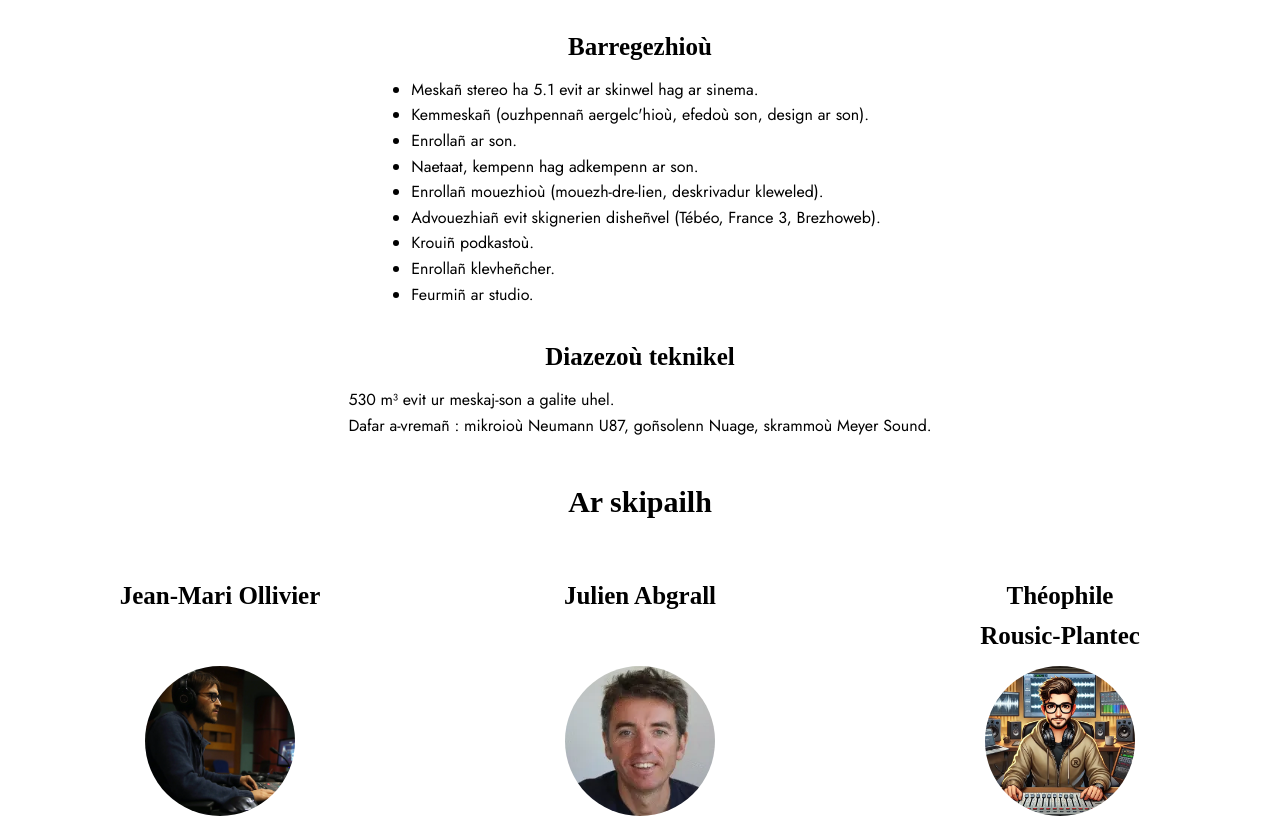
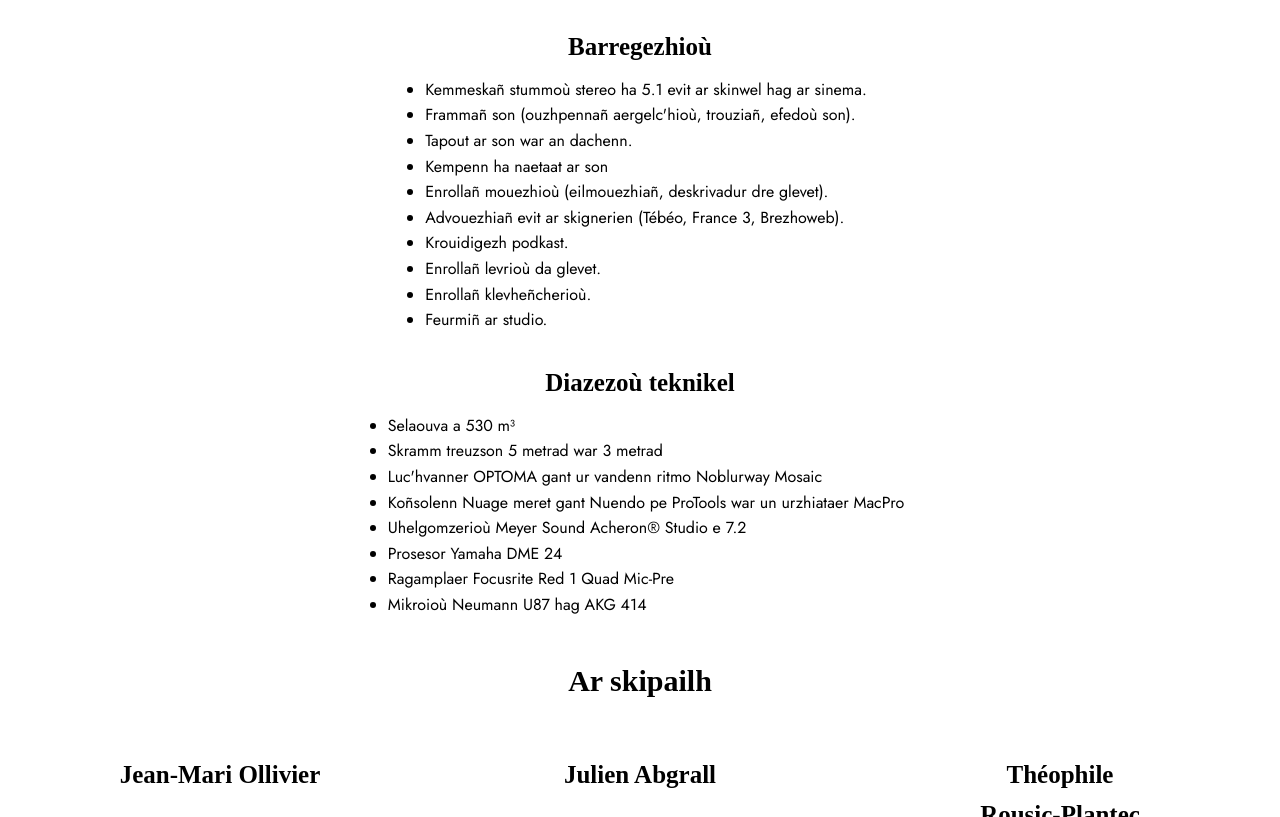
Before and after one commit to Marie930/Kemmesk, a plain HTML site: page accueilbr.html in a window 1280 px wide. Shown: the part 452-1269 px from the top of the page. Drawn offline with Linux system fonts and the light colour scheme; no server answers; a web font is replaced by a local one.

Commit message:
corrections diverses

```diff
--- a/accueilbr.html
+++ b/accueilbr.html
@@ -94,21 +94,30 @@
                 <article class="expertise-item">
                     <h3>Barregezhioù</h3>
                     <ul>
-                        <li>Meskañ stereo ha 5.1 evit ar skinwel hag ar sinema.</li>
-                        <li>Kemmeskañ (ouzhpennañ aergelc'hioù, efedoù son, design ar son).</li>
-                        <li>Enrollañ ar son.</li>
-                        <li>Naetaat, kempenn hag adkempenn ar son.</li>
-                        <li>Enrollañ mouezhioù (mouezh-dre-lien, deskrivadur kleweled).</li>
-                        <li>Advouezhiañ evit skignerien disheñvel (Tébéo, France 3, Brezhoweb).</li>
-                        <li>Krouiñ podkastoù.</li>
-                        <li>Enrollañ klevheñcher.</li>
+                        <li>Kemmeskañ stummoù stereo ha 5.1 evit ar skinwel hag ar sinema.</li>
+                        <li>Frammañ son (ouzhpennañ aergelc'hioù, trouziañ, efedoù son).</li>
+                        <li>Tapout ar son war an dachenn.</li>
+                        <li>Kempenn ha naetaat ar son</li>
+                        <li>Enrollañ mouezhioù (eilmouezhiañ, deskrivadur dre glevet).</li>
+                        <li>Advouezhiañ evit ar skignerien (Tébéo, France 3, Brezhoweb).</li>
+                        <li>Krouidigezh podkast.</li>
+                        <li>Enrollañ levrioù da glevet.</li>
+                        <li>Enrollañ klevheñcherioù.</li>
                         <li>Feurmiñ ar studio.</li>
                     </ul>
                 </article>
                 <article class="expertise-item">
                     <h3>Diazezoù teknikel</h3>
-                    <p class="presentation">530 m³ evit ur meskaj-son a galite uhel.<br>Dafar a-vremañ : mikroioù Neumann
-                        U87, goñsolenn Nuage, skrammoù Meyer Sound.</p>
+                    <ul>
+                        <li>Selaouva a 530 m³</li>
+                        <li>Skramm treuzson 5 metrad war 3 metrad</li>
+                        <li>Luc'hvanner OPTOMA gant ur vandenn ritmo Noblurway Mosaic</li>
+                        <li>Koñsolenn Nuage meret gant Nuendo pe ProTools war un urzhiataer MacPro</li>
+                        <li>Uhelgomzerioù Meyer Sound Acheron® Studio e 7.2</li>
+                        <li>Prosesor Yamaha DME 24</li>
+                        <li>Ragamplaer Focusrite Red 1 Quad Mic-Pre </li>
+                        <li>Mikroioù Neumann U87 hag AKG 414</li>
+                    </ul>
                 </article>
             </div>
         </section>
```
Also changed, not shown: index.html (+15 -5 lines).
